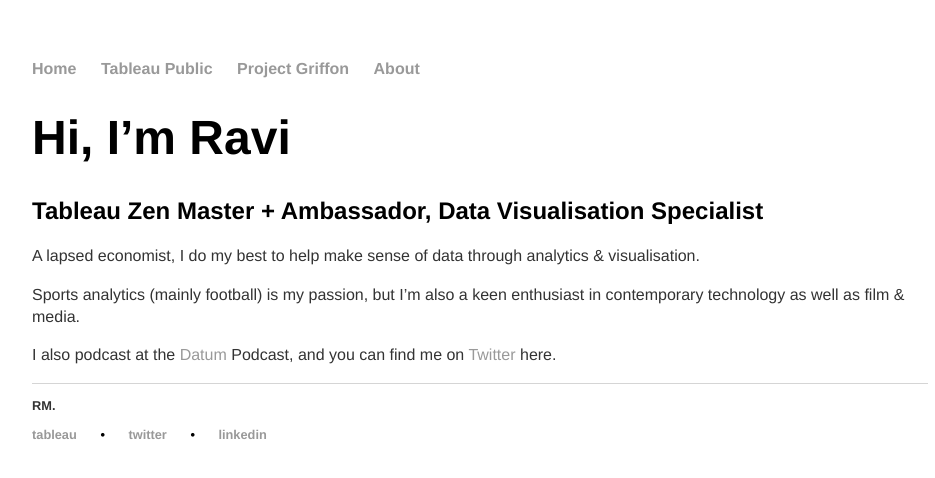
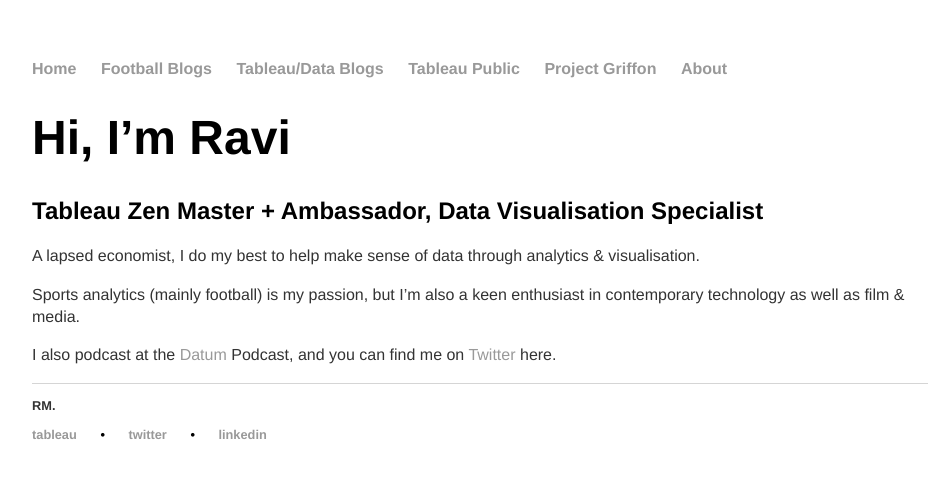
Before and after one commit to scribblr42/scribbles.github.io, a Jekyll site: the page built from about/index.md, in a window 1280 px wide. Shown: the top 478 px of the page, without its empty margins (160-1095 px from the left). Built offline with Jekyll 4.4.1, drawn with Linux system fonts in a browser that asks for light colours.

Commit message:
Update default.html

```diff
--- a/_layouts/default.html
+++ b/_layouts/default.html
@@ -9,6 +9,8 @@
 			<nav>
 	    		<ul>
 	        		<li><a href="/">Home</a></li>
+				<li><a href="/football">Football Blogs</a></li>
+				<li><a href="/data_chat">Tableau/Data Blogs</a></li>
 				<li><a href="https://public.tableau.com/profile/scribblr.42#!/">Tableau Public</a></li>
 				<li><a href="https://community.tableau.com/docs/DOC-22175/">Project Griffon</a></li>
 				<li><a href="/about">About</a></li>
```
